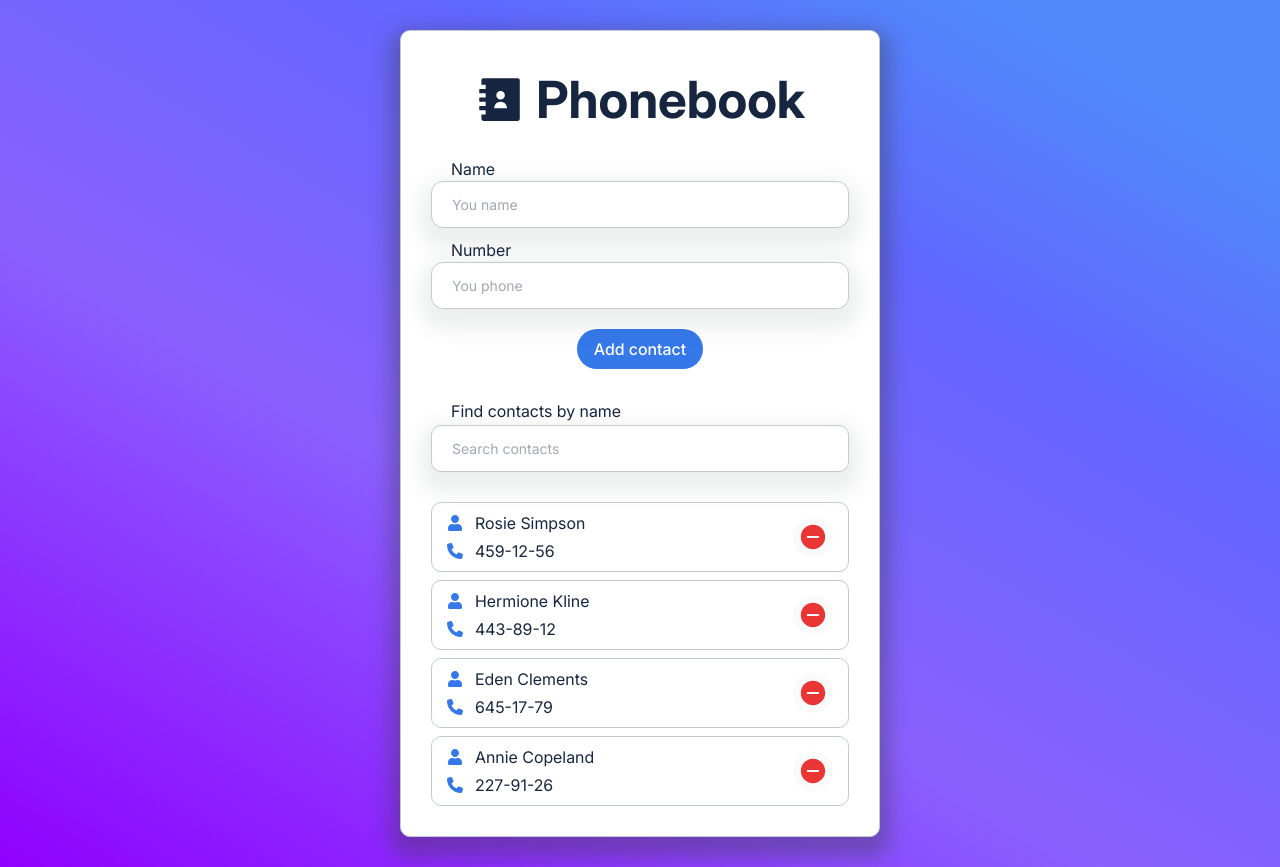
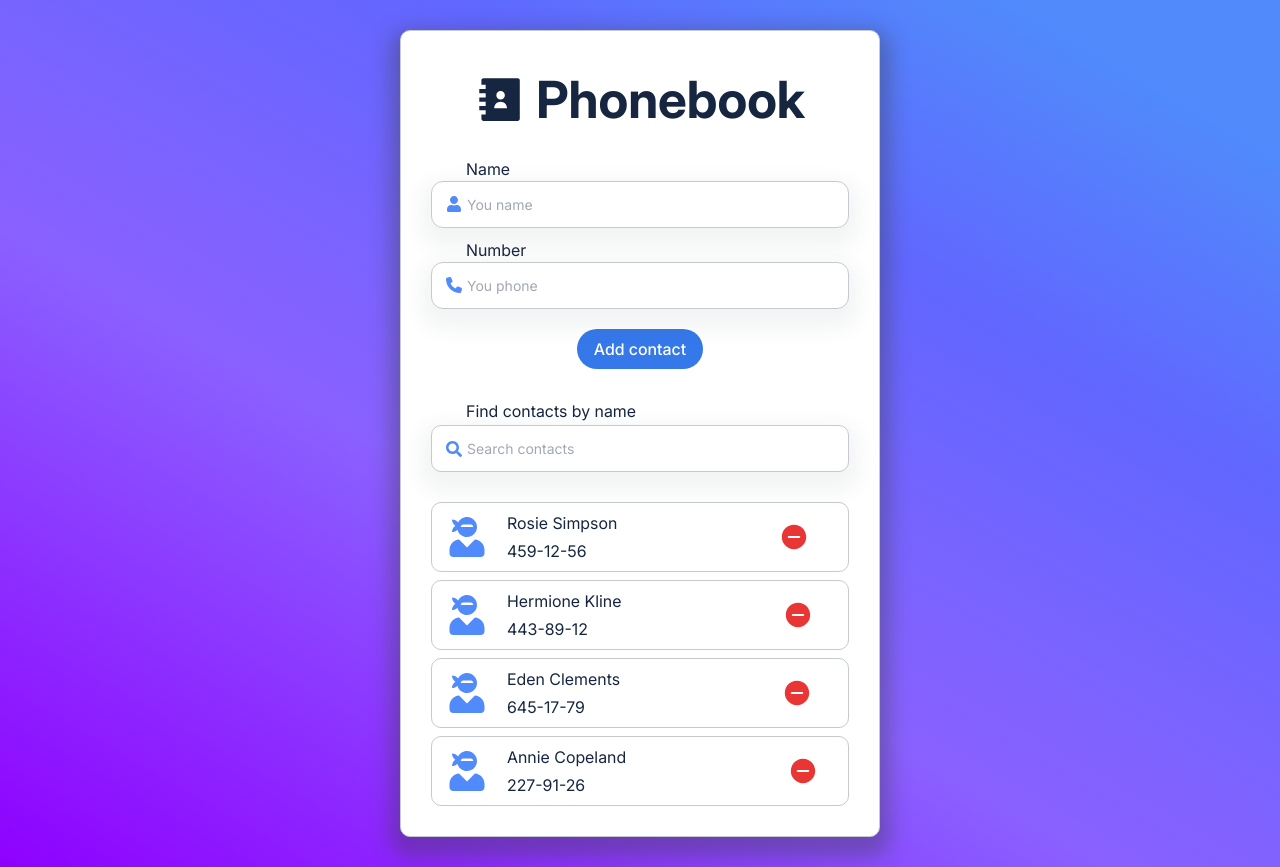
Before and after one commit to Chester-OZ/goit-react-hw-08, a React (Vite) app: page / in a window 1280 px wide. Built offline with nearby package versions, Linux system fonts and the light colour scheme.

Commit message:
added styles

```diff
--- a/src/components/Contact/Contact.jsx
+++ b/src/components/Contact/Contact.jsx
@@ -1,20 +1,16 @@
-import { FaUser } from 'react-icons/fa'
-import { FaPhone } from 'react-icons/fa6'
+import { FaUserNinja } from 'react-icons/fa'
 import { IoIosRemoveCircle } from 'react-icons/io'
 import css from './Contact.module.css'
 
 export default function Contact({ name, number, id, deleteContact }) {
   return (
     <li className={css.item}>
+      <div className={css.userIcon}>
+        <FaUserNinja />
+      </div>
       <div className={css.contact}>
-        <p>
-          <FaUser />
-          {name}
-        </p>
-        <p>
-          <FaPhone />
-          {number}
-        </p>
+        <p>{name}</p>
+        <p>{number}</p>
       </div>
       <button
         className={css.button}
--- a/src/components/Contact/Contact.module.css
+++ b/src/components/Contact/Contact.module.css
@@ -1,17 +1,32 @@
 .item {
   display: flex;
-  justify-content: space-between;
+
   align-items: center;
   border: 1px solid #c5cad1;
+  background-color: #ffffff;
   border-radius: 10px;
   padding: 5px 15px;
   min-height: 70px;
 }
+
+.userIcon {
+  display: flex;
+  padding-right: 20px;
+  color: #508afb;
+  align-items: center;
+}
+
+.userIcon svg {
+  width: 40px;
+  height: 40px;
+}
+
 .contact {
   display: flex;
   flex-direction: column;
   align-items: flex-start;
   gap: 4px;
+  padding-right: 157px;
 }
 
 .contact p {
@@ -21,17 +36,17 @@
 }
 
 .contact p > svg {
-  color: #3578ea;
+  color: #508afb;
 }
 
 .button {
   display: flex;
   justify-content: center;
   align-items: center;
-  color: #ffffff;
   border-radius: 25px;
   transition: color 0.2s ease;
   padding: 4px 4px;
+  background-color: #ffffff;
 }
 
 .button svg {
--- a/src/components/ContactForm/ContactForm.jsx
+++ b/src/components/ContactForm/ContactForm.jsx
@@ -1,7 +1,9 @@
+import css from './ContactForm.module.css'
+import { FaUser } from 'react-icons/fa'
+import { FaPhone } from 'react-icons/fa6'
 import * as Yup from 'yup'
 import { Formik, Form, Field, ErrorMessage } from 'formik'
 import { nanoid } from 'nanoid'
-import css from './ContactForm.module.css'
 import { useState } from 'react'
 
 export default function ContactForm({ addContact }) {
@@ -43,6 +45,9 @@ export default function ContactForm({ addContact }) {
     >
       <Form className={css.form}>
         <div className={css.nameWrap}>
+          <div className={css.faUser}>
+            <FaUser />
+          </div>
           <label htmlFor="name">Name</label>
           <Field name="name" id="name" placeholder="You name"></Field>
           <ErrorMessage
@@ -52,6 +57,9 @@ export default function ContactForm({ addContact }) {
           />
         </div>
         <div className={css.numberWrap}>
+          <div className={css.faPhone}>
+            <FaPhone />
+          </div>
           <label htmlFor="number">Number</label>
           <Field
             type="tel"
--- a/src/components/ContactForm/ContactForm.module.css
+++ b/src/components/ContactForm/ContactForm.module.css
@@ -10,13 +10,13 @@
   outline: none;
   margin: 0 auto;
   font-size: 18px;
-  padding: 12px 20px;
+  padding: 12px 35px;
   border-radius: 12px;
   background-color: #ffffff;
   transition: border 0.2s ease;
   caret-color: #a1a8b4;
   border: 1px solid #c5cad1;
-  box-shadow: rgba(58, 61, 64, 0.09) 0px 10px 20px 10px;
+  box-shadow: rgba(58, 61, 64, 0.06) 0px 10px 20px 10px;
 }
 
 .form input::placeholder {
@@ -27,7 +27,7 @@
 .form label {
   display: block;
   text-align: start;
-  padding-left: 20px;
+  padding-left: 35px;
   align-items: center;
 }
 
@@ -43,13 +43,22 @@
 
 .form button:hover {
   background-color: #6167ff;
-  box-shadow: rgba(58, 61, 64, 0.047) 0px 10px 20px 10px;
 }
 
 .nameWrap {
   display: flex;
   flex-direction: column;
   position: relative;
+}
+
+.faUser,
+.faPhone {
+  display: flex;
+  position: absolute;
+  top: 39px;
+  left: 15px;
+  color: #508afb;
+  align-items: center;
 }
 
 .numberWrap {
@@ -61,14 +70,14 @@
 .nameError,
 .numberError {
   top: 0;
-  left: 69px;
+  left: 84px;
   font-size: 16px;
   position: absolute;
   color: #ea3535;
 }
 
 .numberError {
-  left: 85px;
+  left: 100px;
 }
 
 .successMessage {
--- a/src/components/SearchBox/SearchBox.jsx
+++ b/src/components/SearchBox/SearchBox.jsx
@@ -1,8 +1,12 @@
 import css from './SearchBox.module.css'
+import { FaSearch } from 'react-icons/fa'
 
 export default function SearchBox({ currentInput, onFilter }) {
   return (
     <div className={css.container}>
+      <div className={css.faSearch}>
+        <FaSearch />
+      </div>
       <label htmlFor="searchBox">Find contacts by name</label>
       <input
         id="searchBox"
--- a/src/components/SearchBox/SearchBox.module.css
+++ b/src/components/SearchBox/SearchBox.module.css
@@ -3,6 +3,16 @@
   flex-direction: column;
   gap: 2px;
   padding-bottom: 30px;
+  position: relative;
+}
+
+.faSearch {
+  position: absolute;
+  display: flex;
+  top: 42px;
+  left: 15px;
+  color: #508afb;
+  align-items: center;
 }
 
 .container input {
@@ -10,7 +20,7 @@
   outline: none;
   margin: 0 auto;
   font-size: 18px;
-  padding: 12px 20px;
+  padding: 12px 35px;
   border-radius: 10px;
   background-color: #ffffff;
   transition: border 0.2s ease;
@@ -18,7 +28,7 @@
   caret-color: #a1a8b4;
   border: 1px solid #c5cad1;
 
-  box-shadow: rgba(58, 61, 64, 0.09) 0px 10px 20px 10px;
+  box-shadow: rgba(58, 61, 64, 0.06) 0px 10px 20px 10px;
 }
 
 .container input::placeholder {
@@ -28,5 +38,5 @@
 
 .container label {
   text-align: start;
-  padding-left: 20px;
+  padding-left: 35px;
 }
```
